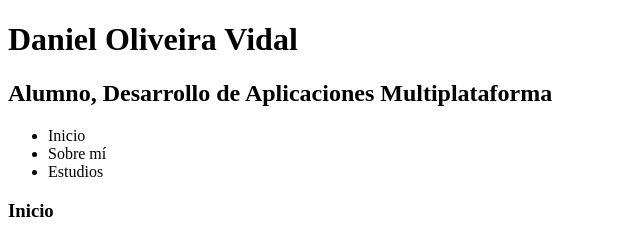
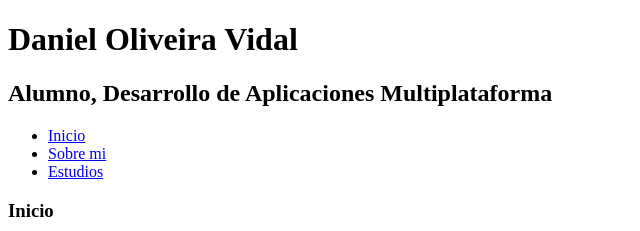
Before and after one commit to ElOrange12/Lenguaje-De-Marcas-DAM-I, a plain HTML site: page Practicas/012-Anchor.html in a window 1280 px wide. Shown: the top 231 px of the page, without its empty margins (0-640 px from the left). Drawn offline with Linux system fonts and the light colour scheme.

Commit message:
Update 012-Anchor.html

```diff
--- a/Practicas/012-Anchor.html
+++ b/Practicas/012-Anchor.html
@@ -11,21 +11,21 @@
             <h2>Alumno, Desarrollo de Aplicaciones Multiplataforma</h2>
             <nav>
                 <ul>
-                    <li>Inicio</li>
-                    <li>Sobre mí</li>
-                    <li>Estudios</li>
+                    <li><a href='#inicio'>Inicio</a></li>
+                    <li><a href='#sobremi'>Sobre mi</a></li>
+                    <li><a href='#estudios'>Estudios</a></li>
                 </ul>
             </nav>
         </header>
         <main>
             <!-- Esto es el contenido principal -->
-            <section>
+            <section id = 'inicio'>
                 <h3>Inicio</h3>
             </section>
-            <section>
-                <h4>Sobre mí</h4>
+            <section id = 'sobremi'>
+                <h4>Sobre mi</h4>
             </section>
-            <section>
+            <section id = 'estudios'>
                 <h5>Estudios</h5>
             </section>
         </main>
```
